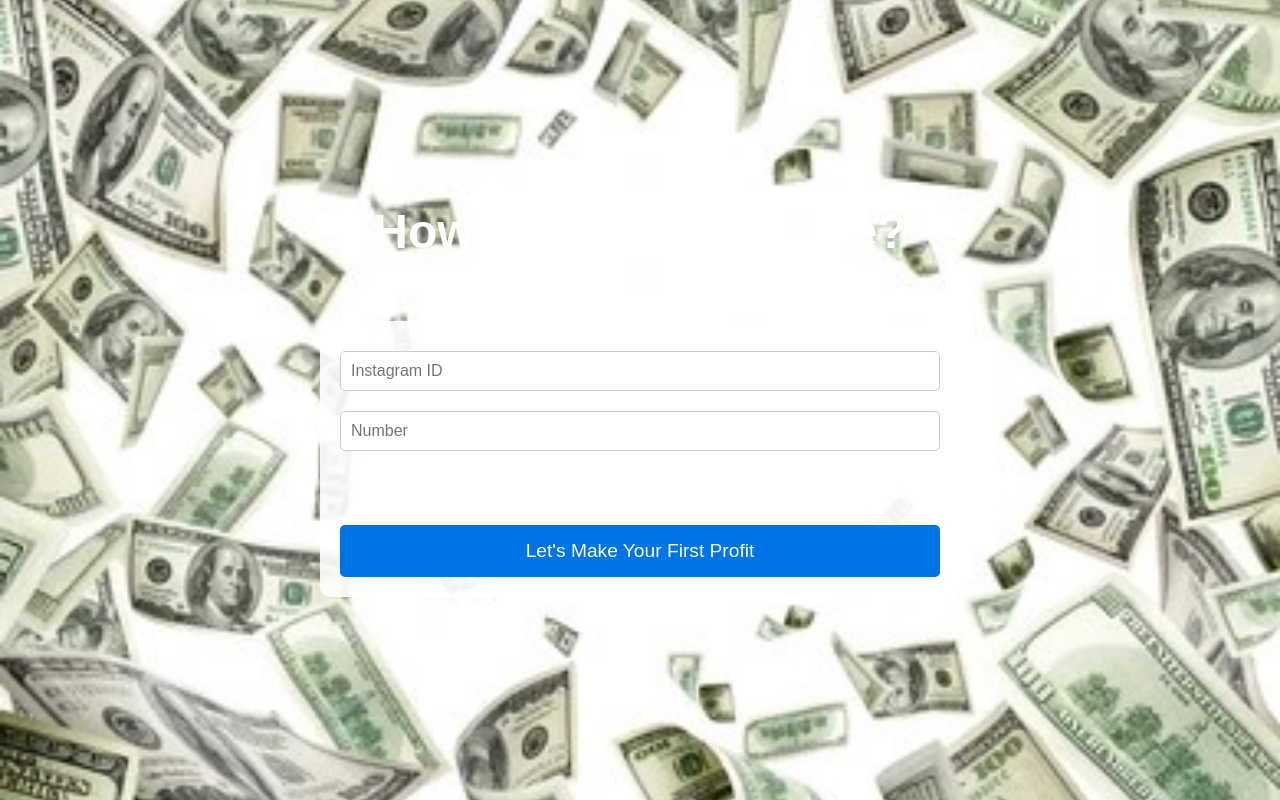
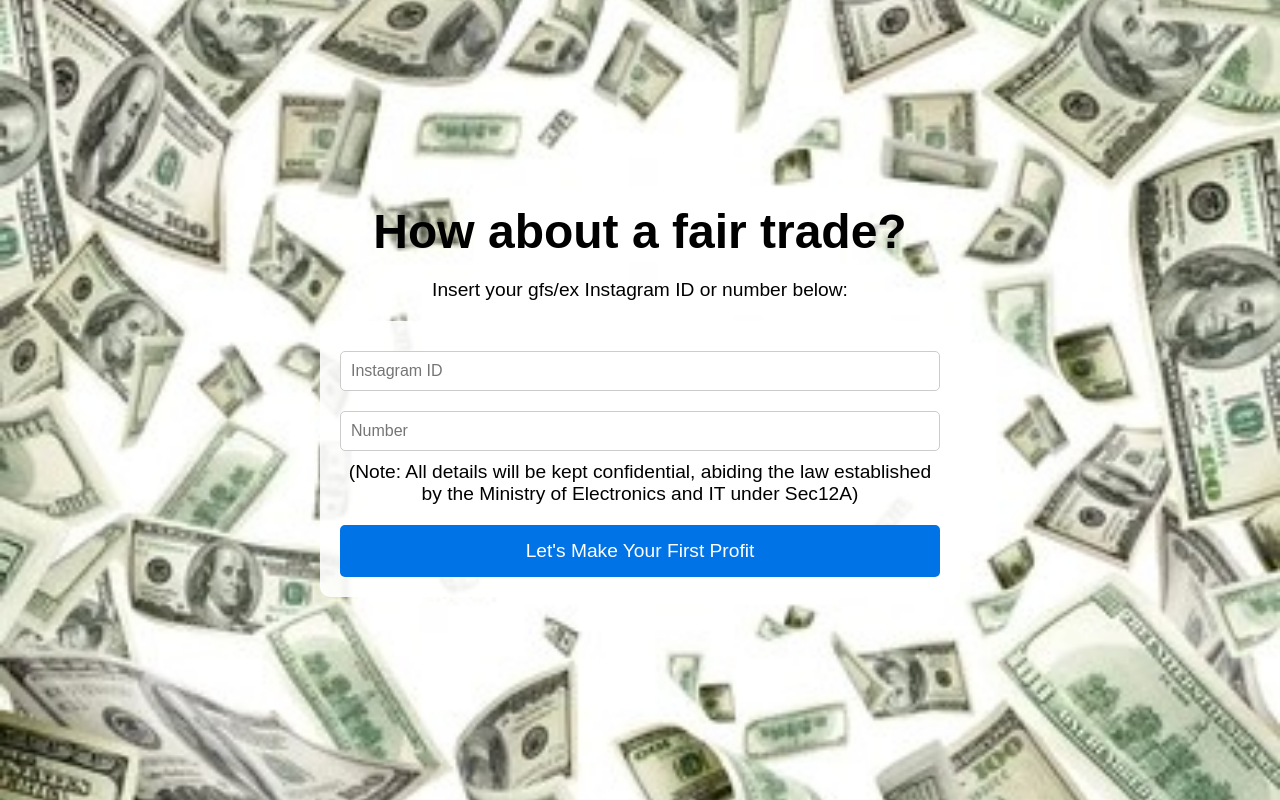
Before and after one commit to Dixon49/Betfrenzy, a plain HTML site: page 3page.html in a window 1280 px wide. Drawn offline with Linux system fonts and the light colour scheme.

Commit message:
Update 3page.html

```diff
--- a/3page.html
+++ b/3page.html
@@ -24,12 +24,12 @@
         .header {
             font-size: 3rem;
             font-weight: bold;
-            color: #fff; /* White color for the text */
+            color: #000; /* Black color for the text */
             margin-bottom: 20px;
         }
         .info {
             font-size: 1.2rem;
-            color: #fff; /* White color for the info text */
+            color: #000; /* Black color for the info text */
             margin-bottom: 20px;
         }
         .form-container {
```
